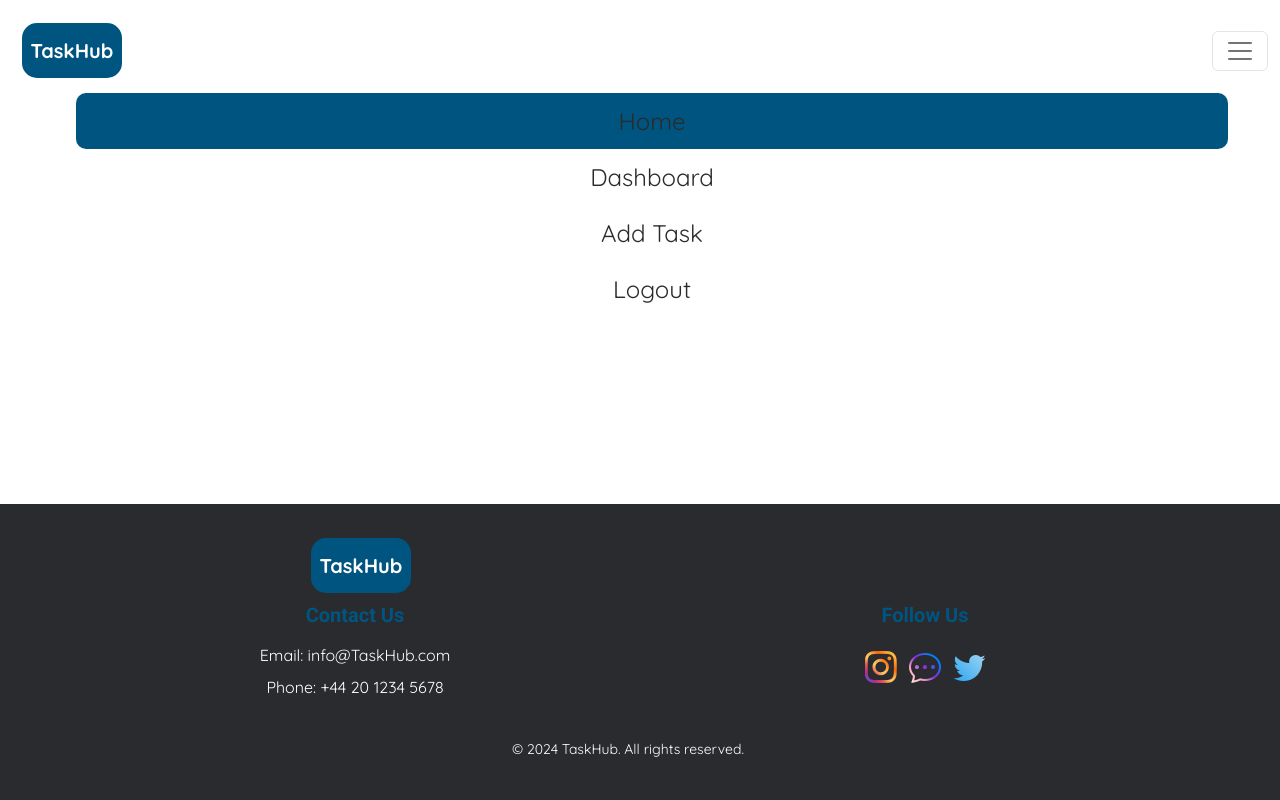
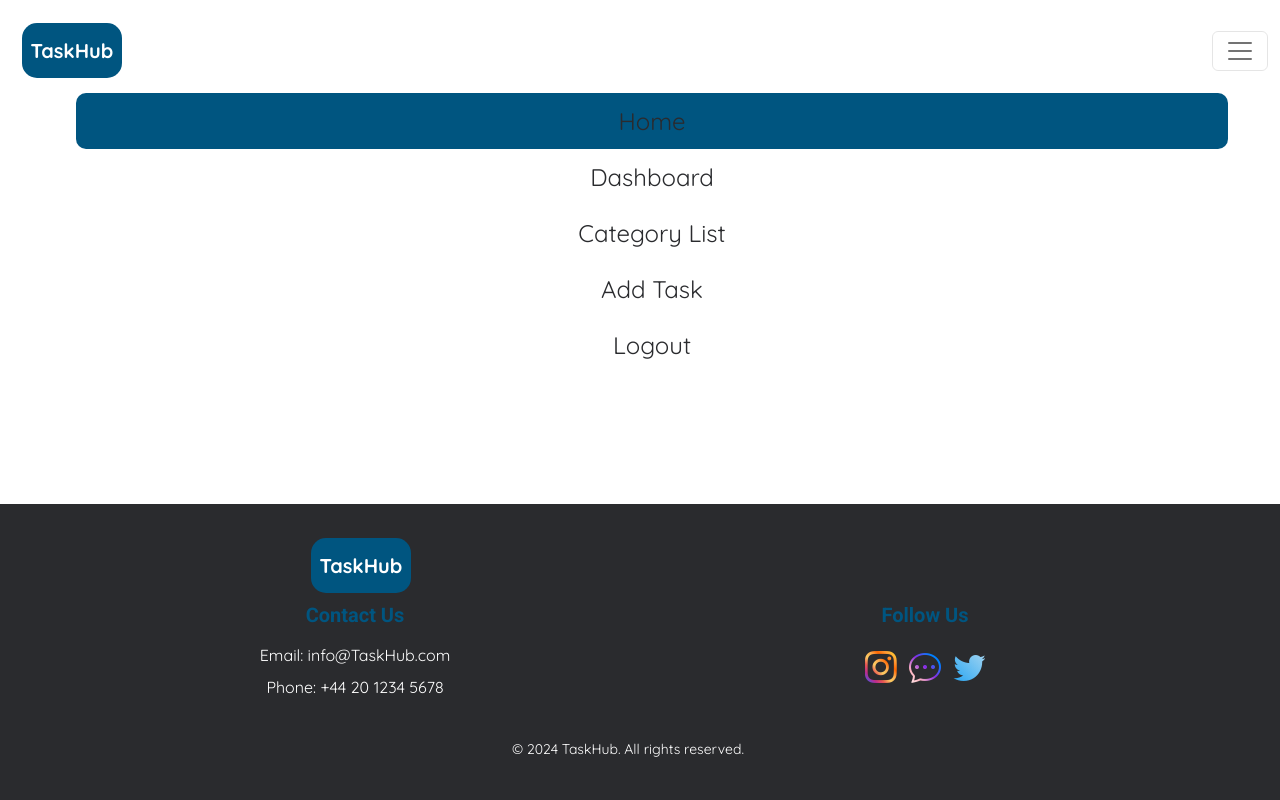
Before and after one commit to JonFD4/Taskhub, a Django app: page / in a window 1280 px wide, after a click that opens the changed part. Run offline with Django 5.2, Linux system fonts and the light colour scheme; a user stored in the database is signed in; parts of the project's set-up code (start-up, migrations or seed data) failed here and were passed over; some libraries are stand-ins or nearby versions.

Commit message:
Include categorylist navitem to header

```diff
--- a/templates/includes/header.html
+++ b/templates/includes/header.html
@@ -27,6 +27,9 @@
                         <a class="nav-link {% if request.path == '/task_list/' %}active{% endif %}" href="{% url 'task_list' %}">Dashboard</a>
                     </li>
                     <li class="nav-item">
+                        <a class="nav-link {% if request.path == '/category_list/' %}active{% endif %}" href="{% url 'category_list' %}">Category List</a>
+                    </li>
+                    <li class="nav-item">
                         <a class="nav-link {% if request.path == '/create_task/' %}active{% endif %}" href="{% url 'create_task' %}">Add Task</a>
                     </li>
                     <li class="nav-item">
```
